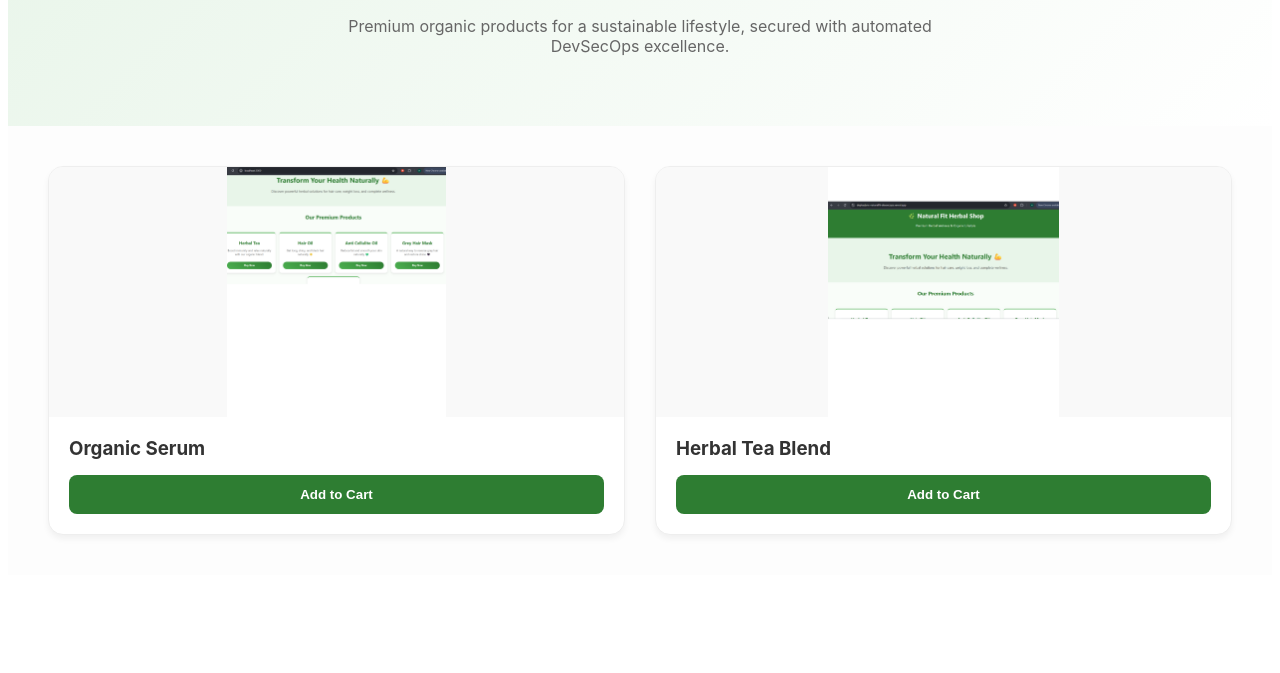
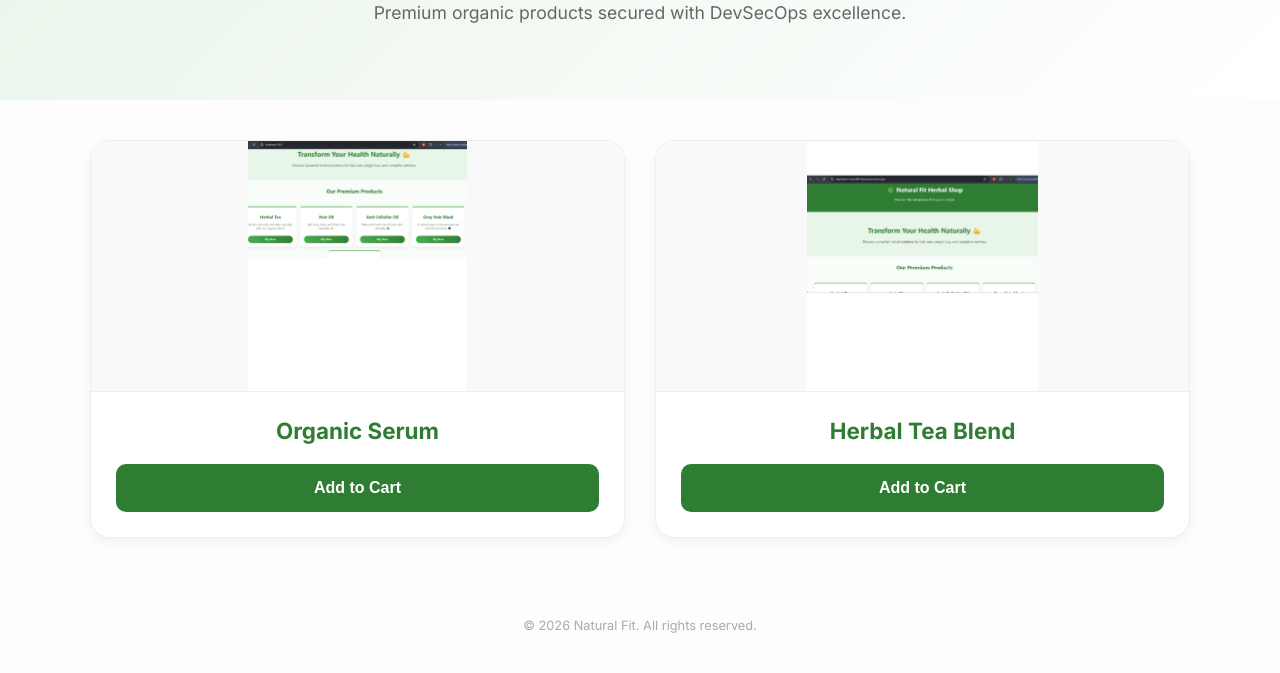
Before and after one commit to Deploylynx/deploylynx-naturalfit-devsecops, a website: page app/public/index.html in a window 1280 px wide. Shown: the part 167-840 px from the top of the page. Before the commit the page ends 800 px from the top, so only its background shows below. Drawn offline with Linux system fonts and the light colour scheme.

Commit message:
fix: total layout overhaul and button alignment

```diff
--- a/app/public/index.html
+++ b/app/public/index.html
@@ -1,26 +1,124 @@
-<main style="font-family: 'Inter', sans-serif; background: #fdfdfd;">
-    <section class="hero" style="padding: 60px 20px; text-align: center; background: linear-gradient(135deg, #e8f5e9 0%, #ffffff 100%);">
-        <h1 style="color: #2e7d32; font-size: 2.5rem; font-weight: 700;">Pure. Organic. Natural Fit.</h1>
-        <p style="color: #666; max-width: 600px; margin: 10px auto;">Premium organic products for a sustainable lifestyle, secured with automated DevSecOps excellence.</p>
+<!DOCTYPE html>
+<html lang="en">
+<head>
+    <meta charset="UTF-8">
+    <meta name="viewport" content="width=device-width, initial-scale=1.0">
+    <title>Natural Fit | Premium Organic Shop</title>
+    <link href="https://fonts.googleapis.com/css2?family=Inter:wght@400;600;700&display=swap" rel="stylesheet">
+    <style>
+        body {
+            margin: 0;
+            padding: 0;
+            font-family: 'Inter', sans-serif;
+            background: #fdfdfd;
+            color: #333;
+        }
+        .hero {
+            padding: 60px 20px;
+            text-align: center;
+            background: linear-gradient(135deg, #e8f5e9 0%, #ffffff 100%);
+        }
+        .product-container {
+            display: grid;
+            grid-template-columns: repeat(auto-fit, minmax(300px, 1fr));
+            gap: 30px;
+            padding: 40px;
+            max-width: 1100px;
+            margin: auto;
+        }
+        .card {
+            border: 1px solid #eee;
+            border-radius: 20px;
+            overflow: hidden;
+            background: white;
+            box-shadow: 0 4px 10px rgba(0,0,0,0.05);
+            text-align: center;
+            display: flex;
+            flex-direction: column;
+            transition: 0.3s;
+        }
+        .card:hover {
+            transform: translateY(-5px);
+            box-shadow: 0 10px 20px rgba(0,0,0,0.1);
+        }
+        .image-box {
+            height: 250px; /* Fixed height for both cards */
+            background: #f9f9f9;
+            display: flex;
+            align-items: center;
+            justify-content: center;
+            overflow: hidden;
+            border-bottom: 1px solid #eee;
+        }
+        .product-img {
+            width: 100%;
+            height: 100%;
+            object-fit: contain; /* Keeps screenshots within the box */
+            pointer-events: none; /* Clicking image won't interfere with buttons */
+        }
+        .content-box {
+            padding: 25px;
+            flex-grow: 1;
+            display: flex;
+            flex-direction: column;
+            justify-content: space-between;
+        }
+        h3 {
+            margin: 0 0 20px 0;
+            font-size: 1.4rem;
+            color: #2e7d32;
+        }
+        .buy-btn {
+            width: 100%;
+            background: #2e7d32;
+            color: white;
+            border: none;
+            padding: 15px;
+            border-radius: 10px;
+            cursor: pointer;
+            font-weight: 700;
+            font-size: 1rem;
+            transition: 0.3s;
+        }
+        .buy-btn:hover {
+            background: #1b5e20;
+        }
+    </style>
+</head>
+<body>
+
+    <section class="hero">
+        <h1 style="font-size: 2.8rem; margin-bottom: 10px;">Pure. Organic. Natural Fit.</h1>
+        <p style="color: #666; font-size: 1.1rem;">Premium organic products secured with DevSecOps excellence.</p>
     </section>
 
-    <div class="product-container" style="display: grid; grid-template-columns: repeat(auto-fit, minmax(280px, 1fr)); gap: 30px; padding: 40px; max-width: 1200px; margin: auto;">
+    <div class="product-container">
 
-        <div class="card" style="border: 1px solid #eee; border-radius: 15px; overflow: hidden; transition: 0.3s; background: white; box-shadow: 0 4px 6px rgba(0,0,0,0.05);">
-            <img src="local.png" alt="Organic Serum" style="width:100%; height:250px; object-fit:contain; background:#f9f9f9;">
-            <div style="padding: 20px;">
-                <h3 style="margin:0; color:#333;">Organic Serum</h3>
-                <button style="width:100%; background:#2e7d32; color:white; border:none; padding:12px; border-radius:8px; cursor:pointer; font-weight:600; margin-top:15px;">Add to Cart</button>
+        <div class="card">
+            <div class="image-box">
+                <img src="local.png" alt="Organic Serum" class="product-img">
+            </div>
+            <div class="content-box">
+                <h3>Organic Serum</h3>
+                <button class="buy-btn" onclick="alert('Added to cart!')">Add to Cart</button>
             </div>
         </div>
 
-        <div class="card" style="border: 1px solid #eee; border-radius: 15px; overflow: hidden; transition: 0.3s; background: white; box-shadow: 0 4px 6px rgba(0,0,0,0.05);">
-            <img src="vercel.png" alt="Herbal Tea Blend" style="width:100%; height:250px; object-fit:contain; background:#f9f9f9;">
-            <div style="padding: 20px;">
-                <h3 style="margin:0; color:#333;">Herbal Tea Blend</h3>
-                <button style="width:100%; background:#2e7d32; color:white; border:none; padding:12px; border-radius:8px; cursor:pointer; font-weight:600; margin-top:15px;">Add to Cart</button>
+        <div class="card">
+            <div class="image-box">
+                <img src="vercel.png" alt="Herbal Tea Blend" class="product-img">
+            </div>
+            <div class="content-box">
+                <h3>Herbal Tea Blend</h3>
+                <button class="buy-btn" onclick="alert('Added to cart!')">Add to Cart</button>
             </div>
         </div>
 
     </div>
-</main>
+
+    <footer style="text-align: center; padding: 40px; color: #aaa; font-size: 0.8rem;">
+        &copy; 2026 Natural Fit. All rights reserved.
+    </footer>
+
+</body>
+</html>
```
